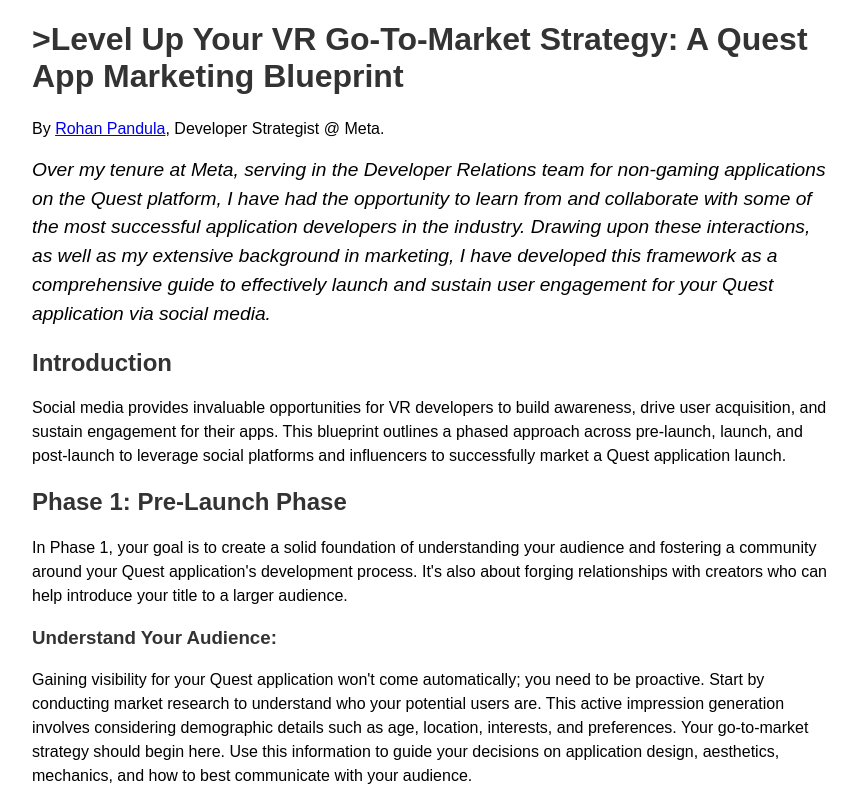
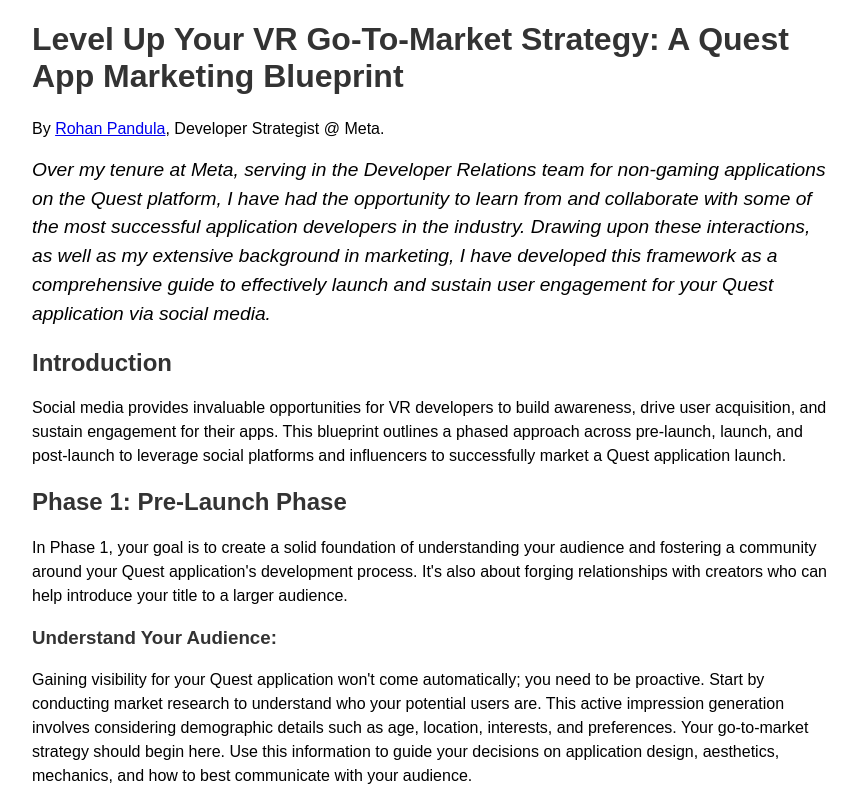
Before and after one commit to QuestSocialMediaBluePrint/QuestSocialMediaBluePrint.Github.io, a plain HTML site: page index.html in a window 1280 px wide. Shown: the top 800 px of the page, without its empty margins (208-1065 px from the left). Drawn offline with Linux system fonts and the light colour scheme.

Commit message:
Update index.html

```diff
--- a/index.html
+++ b/index.html
@@ -37,7 +37,7 @@
 
 <body>
 
-  <h1>>Level Up Your VR Go-To-Market Strategy: A Quest App Marketing Blueprint</h1>
+  <h1>Level Up Your VR Go-To-Market Strategy: A Quest App Marketing Blueprint</h1>
   <p class="byline">By <a href="https://www.linkedin.com/in/rohan-pandula-178935238/">Rohan Pandula</a>, Developer Strategist @ Meta.</p>
 
   <div class="intro">
```
